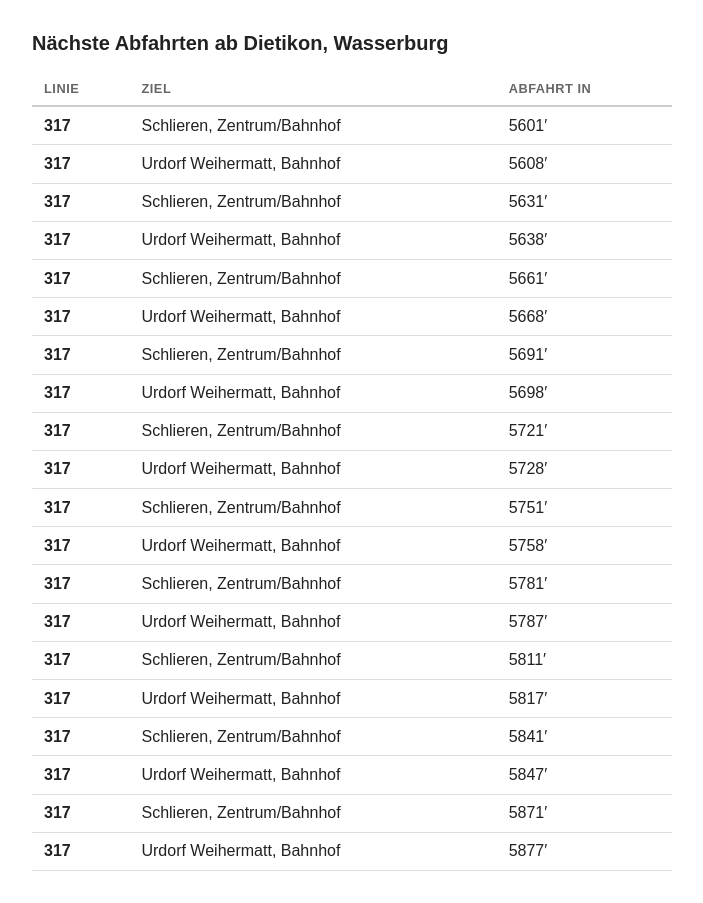
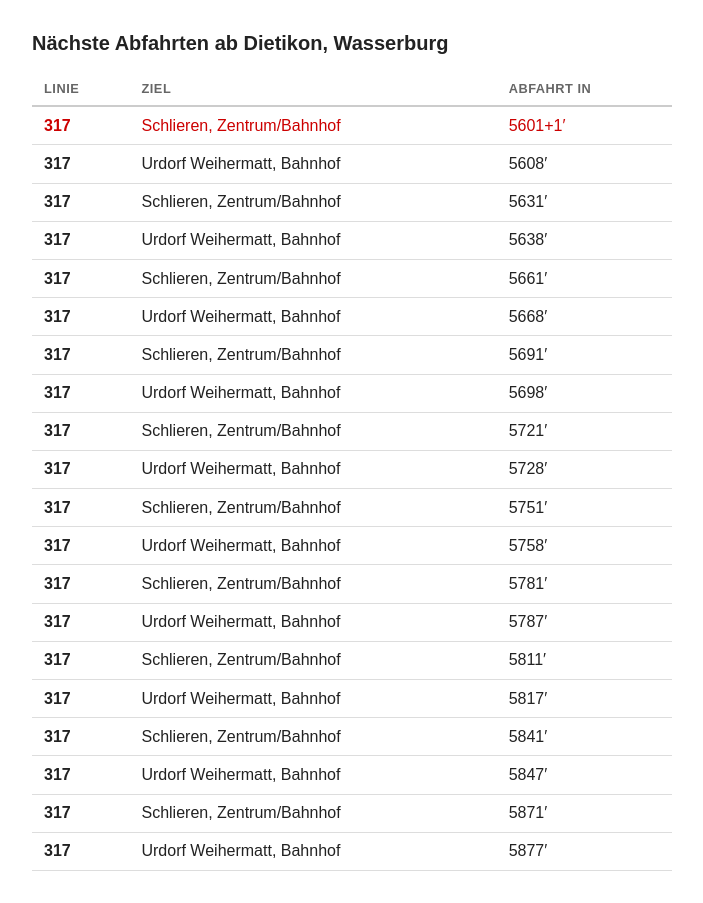
Before and after one commit to boris-schwarz/workshop-abfahrtstabelle, a plain HTML site: page index.html in a window 1280 px wide. Shown: the whole page, without its empty margins (288-991 px from the left). Drawn offline with Linux system fonts and the light colour scheme.

Commit message:
display delays

```diff
--- a/main.css
+++ b/main.css
@@ -49,6 +49,10 @@ h1 {
     background: #f6f6f6;
 }
 
+#board tbody tr.delayed {
+    color: #cc0000;
+}
+
 #board .bus {
     font-weight: 700;
     white-space: nowrap;
--- a/main.js
+++ b/main.js
@@ -43,8 +43,13 @@ function renderDepartureTable(departureData) {
   for (let departure of departureData.stationboard) {
     const row = template.content.cloneNode(true);
     const departureTime = parseDateTimeString(departure.stop.departure);
-    const departureDelta = Math.floor((departureTime - now) / 60000);
-
+    let departureDelta = Math.floor((departureTime - now) / 60000);
+    let isDelayed = departure.stop.delay > 0;
+    console.log(departure.stop, departure.stop.delay);
+    if (isDelayed) {
+      row.querySelector("tr").classList.add("delayed");
+      departureDelta += "+" + departure.stop.delay;
+    }
     row.querySelector(".bus").textContent = departure.number;
     row.querySelector(".to").textContent = departure.to;
     row.querySelector(".departure").textContent = departureDelta + "′";
```
